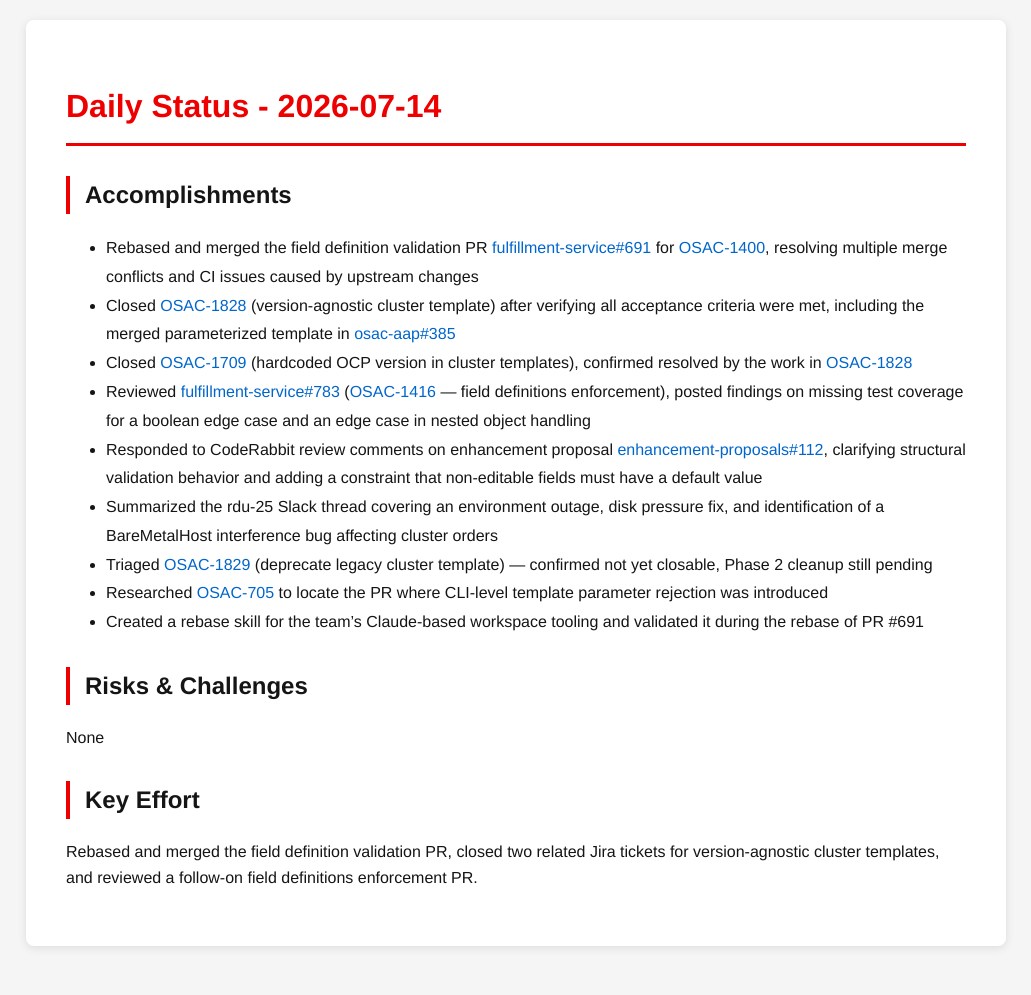
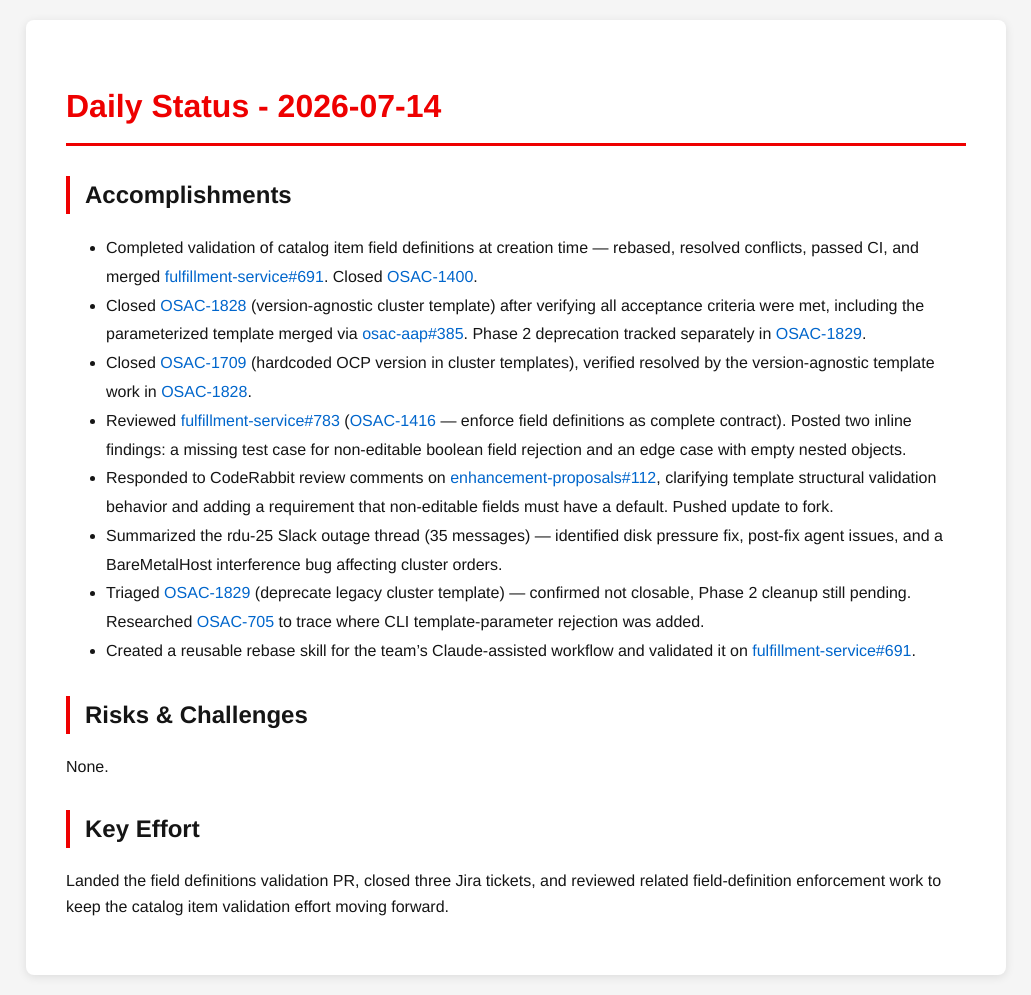
Before and after one commit to tzvatot/daily-status, a Jekyll site: the page built from 2026-07-14.md, in a window 1280 px wide. Shown: the whole page, without its empty margins (124-1155 px from the left). Built offline with Jekyll 4.4.1, drawn with Linux system fonts in a browser that asks for light colours; before the commit the page ends 966 px from its top, so only the background shows below that.

Commit message:
Daily status update - 2026-07-14

```diff
--- a/2026-07-14.md
+++ b/2026-07-14.md
@@ -7,18 +7,20 @@ date: 2026-07-14
 # Daily Status - 2026-07-14
 
 ## Accomplishments
-- Rebased and merged the field definition validation PR [fulfillment-service#691](https://github.com/osac-project/fulfillment-service/pull/691) for [OSAC-1400](https://redhat.atlassian.net/browse/OSAC-1400), resolving multiple merge conflicts and CI issues caused by upstream changes
-- Closed [OSAC-1828](https://redhat.atlassian.net/browse/OSAC-1828) (version-agnostic cluster template) after verifying all acceptance criteria were met, including the merged parameterized template in [osac-aap#385](https://github.com/osac-project/osac-aap/pull/385)
-- Closed [OSAC-1709](https://redhat.atlassian.net/browse/OSAC-1709) (hardcoded OCP version in cluster templates), confirmed resolved by the work in [OSAC-1828](https://redhat.atlassian.net/browse/OSAC-1828)
-- Reviewed [fulfillment-service#783](https://github.com/osac-project/fulfillment-service/pull/783) ([OSAC-1416](https://redhat.atlassian.net/browse/OSAC-1416) — field definitions enforcement), posted findings on missing test coverage for a boolean edge case and an edge case in nested object handling
-- Responded to CodeRabbit review comments on enhancement proposal [enhancement-proposals#112](https://github.com/osac-project/enhancement-proposals/pull/112), clarifying structural validation behavior and adding a constraint that non-editable fields must have a default value
-- Summarized the rdu-25 Slack thread covering an environment outage, disk pressure fix, and identification of a BareMetalHost interference bug affecting cluster orders
-- Triaged [OSAC-1829](https://redhat.atlassian.net/browse/OSAC-1829) (deprecate legacy cluster template) — confirmed not yet closable, Phase 2 cleanup still pending
-- Researched [OSAC-705](https://redhat.atlassian.net/browse/OSAC-705) to locate the PR where CLI-level template parameter rejection was introduced
-- Created a rebase skill for the team's Claude-based workspace tooling and validated it during the rebase of PR #691
+
+- Completed validation of catalog item field definitions at creation time — rebased, resolved conflicts, passed CI, and merged [fulfillment-service#691](https://github.com/osac-project/fulfillment-service/pull/691). Closed [OSAC-1400](https://redhat.atlassian.net/browse/OSAC-1400).
+- Closed [OSAC-1828](https://redhat.atlassian.net/browse/OSAC-1828) (version-agnostic cluster template) after verifying all acceptance criteria were met, including the parameterized template merged via [osac-aap#385](https://github.com/osac-project/osac-aap/pull/385). Phase 2 deprecation tracked separately in [OSAC-1829](https://redhat.atlassian.net/browse/OSAC-1829).
+- Closed [OSAC-1709](https://redhat.atlassian.net/browse/OSAC-1709) (hardcoded OCP version in cluster templates), verified resolved by the version-agnostic template work in [OSAC-1828](https://redhat.atlassian.net/browse/OSAC-1828).
+- Reviewed [fulfillment-service#783](https://github.com/osac-project/fulfillment-service/pull/783) ([OSAC-1416](https://redhat.atlassian.net/browse/OSAC-1416) — enforce field definitions as complete contract). Posted two inline findings: a missing test case for non-editable boolean field rejection and an edge case with empty nested objects.
+- Responded to CodeRabbit review comments on [enhancement-proposals#112](https://github.com/osac-project/enhancement-proposals/pull/112), clarifying template structural validation behavior and adding a requirement that non-editable fields must have a default. Pushed update to fork.
+- Summarized the rdu-25 Slack outage thread (35 messages) — identified disk pressure fix, post-fix agent issues, and a BareMetalHost interference bug affecting cluster orders.
+- Triaged [OSAC-1829](https://redhat.atlassian.net/browse/OSAC-1829) (deprecate legacy cluster template) — confirmed not closable, Phase 2 cleanup still pending. Researched [OSAC-705](https://redhat.atlassian.net/browse/OSAC-705) to trace where CLI template-parameter rejection was added.
+- Created a reusable rebase skill for the team's Claude-assisted workflow and validated it on [fulfillment-service#691](https://github.com/osac-project/fulfillment-service/pull/691).
 
 ## Risks & Challenges
-None
+
+None.
 
 ## Key Effort
-Rebased and merged the field definition validation PR, closed two related Jira tickets for version-agnostic cluster templates, and reviewed a follow-on field definitions enforcement PR.
+
+Landed the field definitions validation PR, closed three Jira tickets, and reviewed related field-definition enforcement work to keep the catalog item validation effort moving forward.
```
